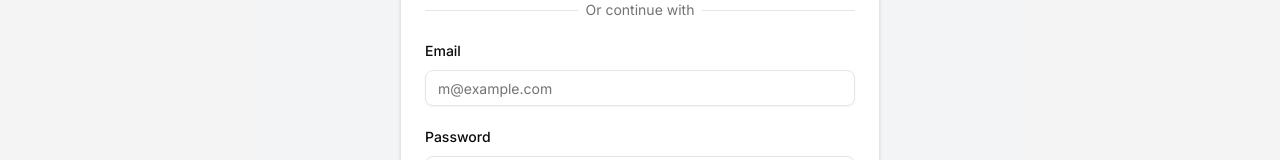
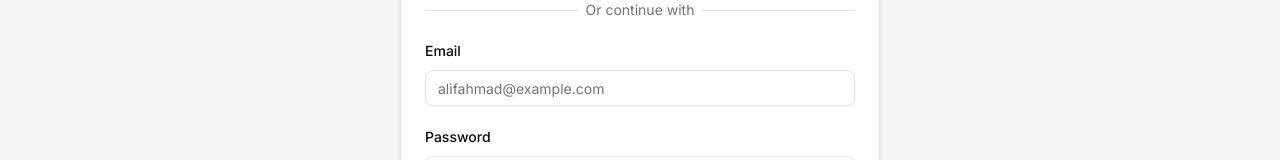
Before and after one commit to alivveee/quick-quiz, a React (Vite) app: page /login in a window 1280 px wide. Shown: the part 283-443 px from the top of the page. Built offline with nearby package versions, Linux system fonts and the light colour scheme.

Commit message:
feat: update placeholder text in login and registration forms

```diff
--- a/src/features/auth/components/login-form.tsx
+++ b/src/features/auth/components/login-form.tsx
@@ -89,7 +89,7 @@ export function LoginForm() {
                 <Input
                   id="email"
                   type="email"
-                  placeholder="m@example.com"
+                  placeholder="alifahmad@example.com"
                   value={email}
                   onChange={(e) => setEmail(e.target.value)}
                   required
--- a/src/features/auth/components/register-form.tsx
+++ b/src/features/auth/components/register-form.tsx
@@ -87,7 +87,7 @@ export function RegisterForm() {
                 <Input
                   id="name"
                   type="text"
-                  placeholder="Your Name"
+                  placeholder="Alif Ahmad"
                   value={name}
                   onChange={(e) => setName(e.target.value)}
                   required
```
